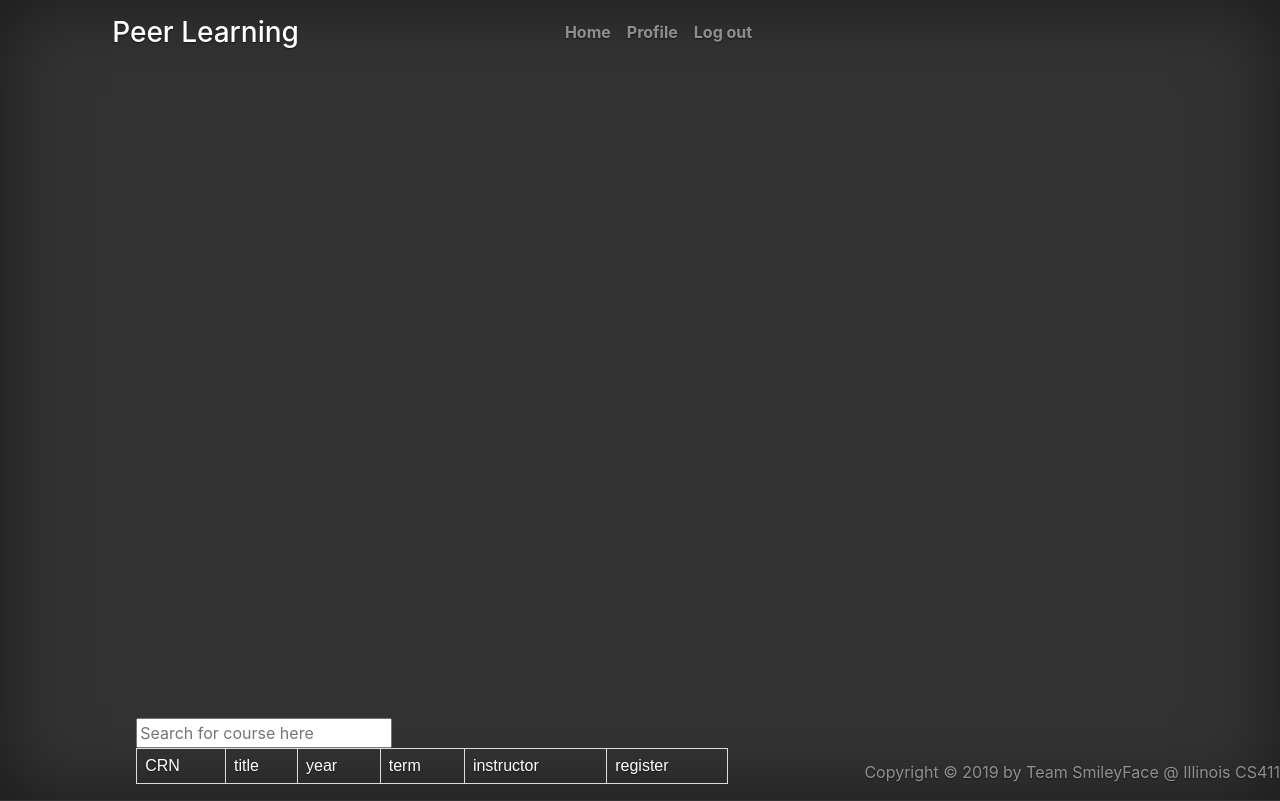
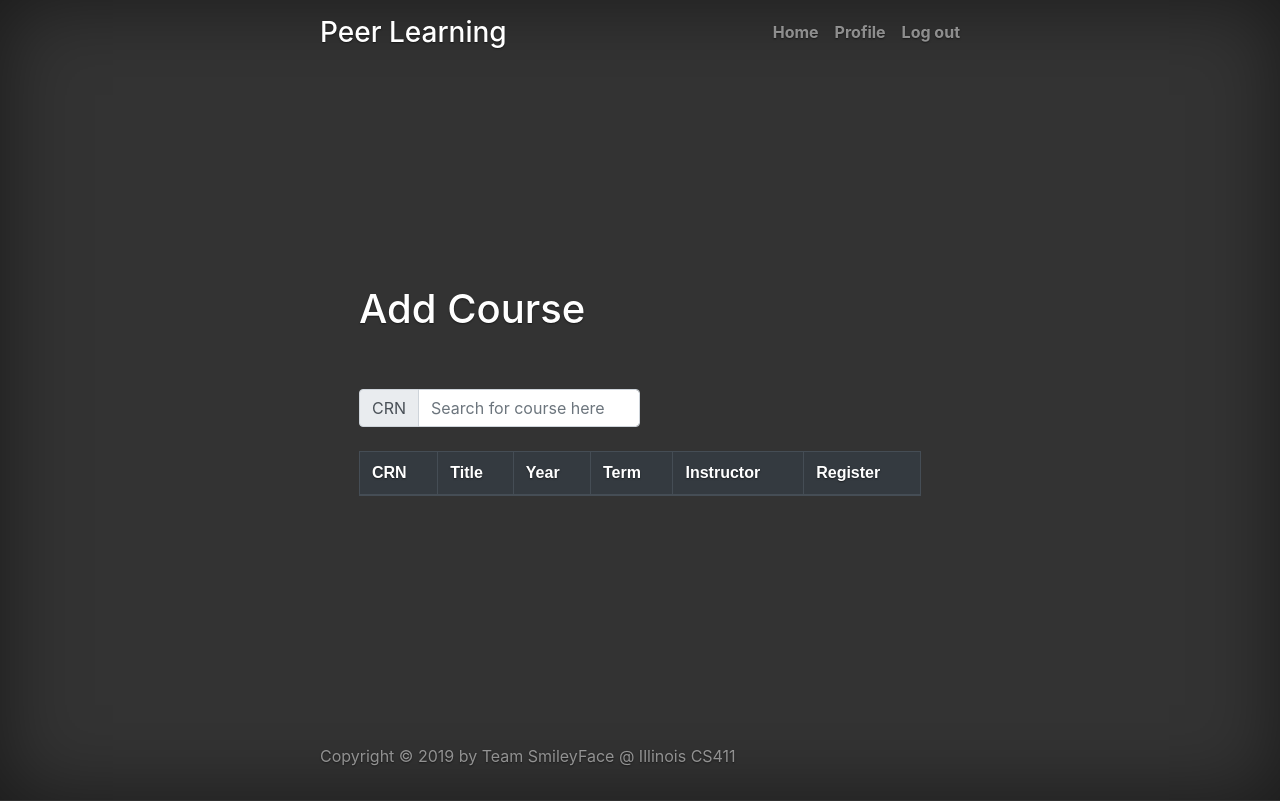
Before and after one commit to notbd/Peer-Learning, a Flask app: page /dashboard/student/add-course in a window 1280 px wide. Run offline with Flask 2, Linux system fonts and the light colour scheme; lists and menus that the app fills with data are empty; some libraries are stand-ins or nearby versions.

Commit message:
update stu_search

```diff
--- a/templates/student_search_dashboard.html
+++ b/templates/student_search_dashboard.html
@@ -9,35 +9,34 @@
         width: 100%;
     }
 
-td, th {
+    td,
+    th {
         border: 1px solid #dddddd;
         text-align: left;
         padding: 8px;
     }
 
-#searchResultsDiv {
+    /* #searchResultsDiv {
         min-height: 80%;
-}
-
+    } */
 </style>
 
 <script>
-
-$(document).on('click', '.registerBtn', function(){
+    $(document).on('click', '.registerBtn', function () {
         var data = {
             CRN: $(this).data("crn")
         }
-      $.post("/dashboard/student/add-course", data, function(data, status){
+        $.post("/dashboard/student/add-course", data, function (data, status) {
             window.location.href = "/dashboard/student/courses";
         });
     });
 
-$(document).ready(function(){
-    $( "#searchBox" ).keyup(function() {
-        $.get("/search-course?q=" + $(this).val(), function(data, status) {
+    $(document).ready(function () {
+        $("#searchBox").keyup(function () {
+            $.get("/search-course?q=" + $(this).val(), function (data, status) {
                 $('#searchResultsTable').find("tr:gt(0)").remove();
                 if (data.length == 0) {
-                return ;
+                    return;
                 }
                 var results = $.parseJSON(data);
                 for (course of results) {
@@ -48,35 +47,50 @@
                         <td>${course['year']}</td>
                         <td>${course['term']}</td>
                         <td>${course['instructor']}</td>
-                        <td><button class='btn btn-primary registerBtn' data-crn="${course['CRN']}"=>Register</button></td>
+                        <td><button class='btn btn-info registerBtn' data-crn="${course['CRN']}"=>Register</button></td>
                     </tr>`
                     );
                 }
             });
         });
     });
-
-
 </script>
 
 <main role="main" class="inner cover">
-    <input type="text" id="searchBox" placeholder="Search for course here">
+    <div class="container-fluid">
+
+        <h1 class="cover-heading">Add Course</h1>
+        <br>
+        <br>
+
+        <div style="width: 50%; text-shadow: none;" class="input-group flex-nowrap">
+                <div class="input-group-prepend">
+                  <span class="input-group-text" id="addon-wrapping">CRN</span>
+                </div>
+
+                <input type="number" id="searchBox" class="form-control" placeholder="Search for course here" aria-label="Search for course here" aria-describedby="addon-wrapping">
+              </div>
+
+        <br>
+
         <div id="searchResultsDiv">
-        <table id="searchResultsTable">
+            <table id="searchResultsTable" class="table table-hover table-dark">
+                <thead>
+                    <tr>
+                        <th scope="col">CRN</th>
+                        <th scope="col">Title</th>
+                        <th scope="col">Year</th>
+                        <th scope="col">Term</th>
+                        <th scope="col">Instructor</th>
+                        <th scope="col">Register</th>
+                    </tr>
+                </thead>
                 <tbody>
-            <tr>
-                <td>CRN</td>
-                <td>title</td>
-                <td>year</td>
-                <td>term</td>
-                <td>instructor</td>
-                <td>register</td>
-            </tr>
                 </tbody>
             </table>
         </div>
+    </div>
 </main>
 
-</div>
 
 {% endblock %}
```
Also changed, not shown: static/styles/styles.css (+9 -9 lines). Lines whose indentation alone changed are shown as unchanged.
